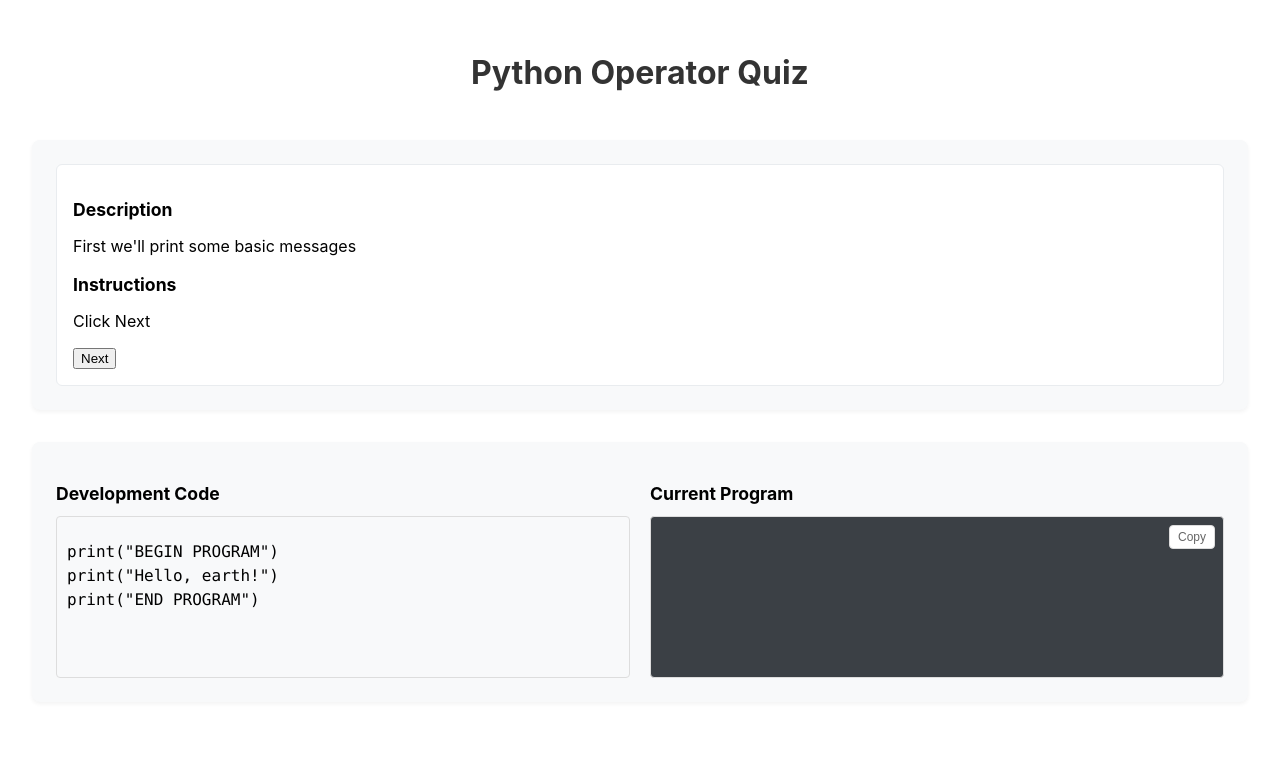
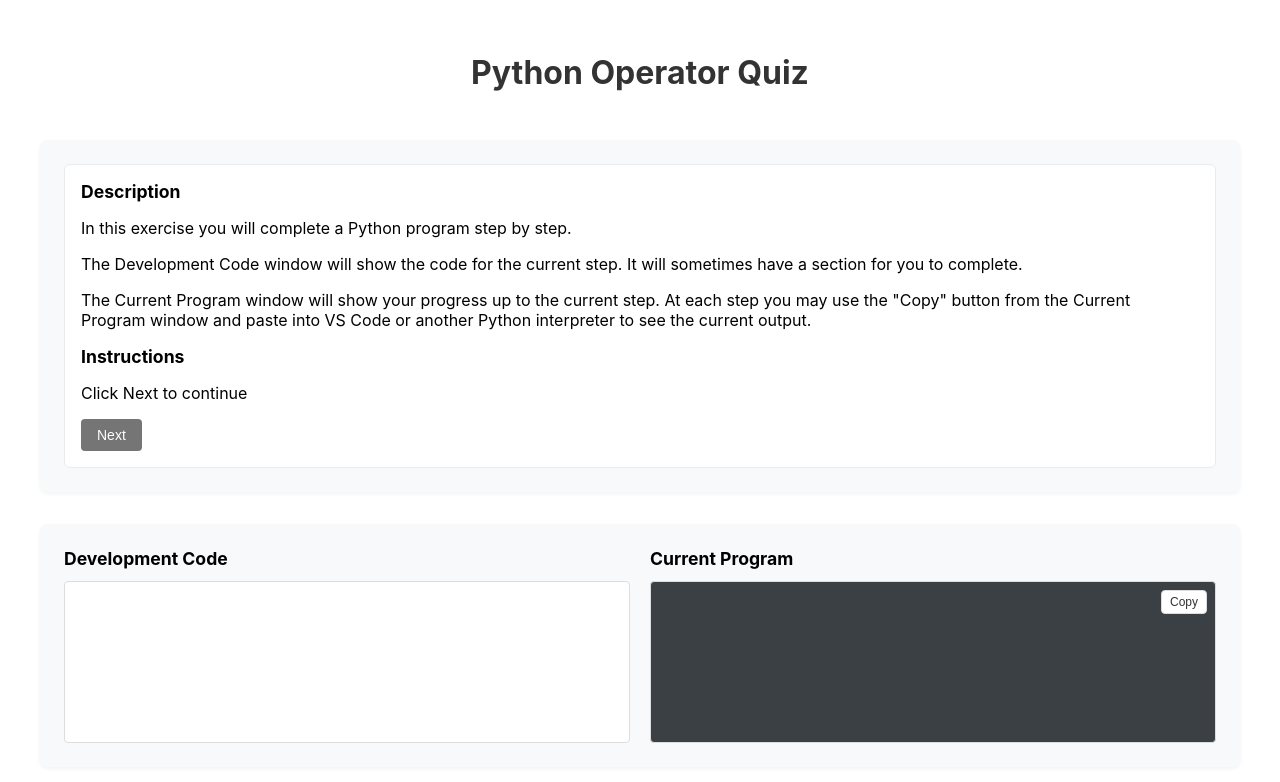
Before and after one commit to mpjovanovich/step-into-python, a React (Create React App) app: page / in a window 1280 px wide. Shown: the top 782 px of the page. Built offline with nearby package versions, Linux system fonts and the light colour scheme.

Commit message:
more nicities for instructions

```diff
--- a/src/App.module.css
+++ b/src/App.module.css
@@ -3,6 +3,8 @@
   flex-direction: column;
   gap: 2rem;
   padding: 2rem;
+  max-width: 1200px;
+  margin: 0 auto;
 }
 
 .title {
@@ -29,7 +31,7 @@
 }
 
 h3 {
-  margin-bottom: 0.75rem;
+  margin: 0;
   font-size: 1.1rem;
 }
 
@@ -42,8 +44,20 @@
   box-shadow: 0 2px 4px rgba(0, 0, 0, 0.05);
 }
 
+.containerContent {
+  flex: 1;
+  background-color: white;
+  border-radius: 6px;
+  padding: 1rem;
+  border: 1px solid #e9ecef;
+}
+
 .column {
   flex: 1;
+}
+
+.column h3 {
+  margin-bottom: 0.75rem;
 }
 
 .template {
@@ -68,24 +82,24 @@
   line-height: 1.5;
 }
 
-.template button {
+button {
   display: block;
   margin-top: auto;
   padding: 8px 16px;
   font-size: 14px;
   color: white;
-  background-color: #a8a8a8;
+  background-color: #757575;
   border: none;
   border-radius: 4px;
   cursor: pointer;
   transition: background-color 0.2s ease;
 }
 
-.template button:hover {
-  background-color: #757575;
+button:hover {
+  background-color: #555;
 }
 
-.template button:active {
+button:active {
   transform: translateY(1px);
 }
 
@@ -95,7 +109,7 @@
   right: 8px;
   padding: 4px 8px;
   font-size: 12px;
-  color: #666;
+  color: #333;
   background-color: #fff;
   border: 1px solid #ddd;
   border-radius: 4px;
--- a/src/App.tsx
+++ b/src/App.tsx
@@ -8,7 +8,7 @@
    * STATE
    ************************ */
   // This is the current step in the multistep program.
-  const [step, setStep] = useState(1);
+  const [step, setStep] = useState(0);
   // This is the current template that the user is answering.
   const [currentTemplate, setCurrentTemplate] = useState("");
   // Since there may be several answers in a given template, we'll use an array
@@ -141,7 +141,25 @@
   };
 
   const getDescription = () => {
-    if (step === maxStep + 1) {
+    if (step === 0) {
+      return (
+        <>
+          <p>
+            In this exercise you will complete a Python program step by step.
+          </p>
+          <p>
+            The Development Code window will show the code for the current step.
+            It will sometimes have a section for you to complete.
+          </p>
+          <p>
+            The Current Program window will show your progress up to the current
+            step. At each step you may use the "Copy" button from the Current
+            Program window and paste into VS Code or another Python interpreter
+            to see the current output.
+          </p>
+        </>
+      );
+    } else if (step === maxStep + 1) {
       return (
         <>
           <p>
@@ -159,15 +177,15 @@
     if (step === maxStep + 1) {
       return <p>Click Submit</p>;
     }
-    return exercise.instructions[step] ?? "Click Next";
+    return exercise.instructions[step] ?? "Click Next to continue";
   };
 
   // Main content
   return (
     <div className={styles.app}>
       <h1 className={styles.title}>Python Operator Quiz</h1>
-      <div className={styles.instructions}>
-        <div className={styles.description}>
+      <div className={styles.container}>
+        <div className={styles.containerContent}>
           <h3>Description</h3>
           {getDescription()}
           <h3>Instructions</h3>
@@ -178,7 +196,7 @@
       <div className={styles.container}>
         <div className={styles.column}>
           <h3>Development Code</h3>
-          <div className={styles.template}>
+          <div className={`${styles.template} ${styles.containerContent}`}>
             <QuizQuestion
               questionTemplate={currentTemplate}
               userAnswers={userAnswers}
```
